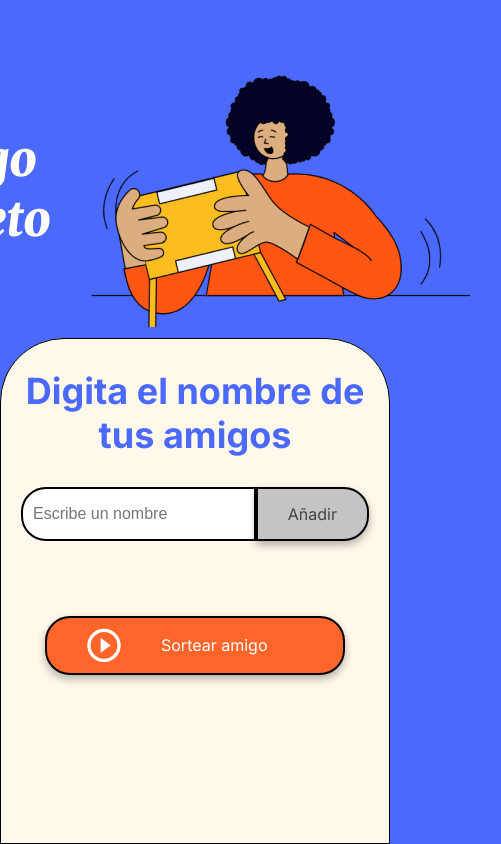
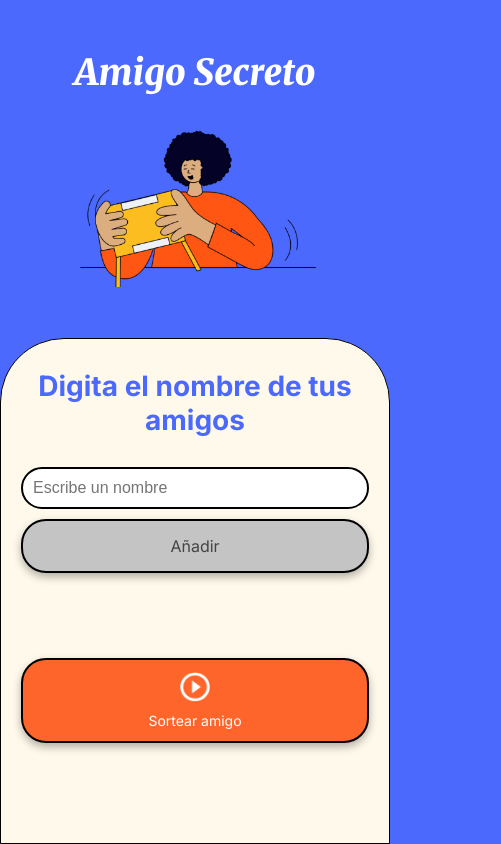
Before and after one commit to estebancastano/amigo-secreto, a plain HTML site: page index.html in a window 390 px wide. Shown: the whole page, 501 px wide, since content can reach past the window. Drawn offline with Linux system fonts and the light colour scheme.

Commit message:
Agregado responsividad

```diff
--- a/style.css
+++ b/style.css
@@ -160,3 +160,66 @@ ul {
 .button-draw:hover {
     background-color: var(--color-button-hover);
 }
+
+@media (max-width: 768px) {
+    .main-title {
+        font-size: 36px;
+        text-align: center;
+    }
+
+    .section-title {
+        font-size: 28px;
+        padding: 0 10px;
+    }
+
+    .header-banner {
+        flex-direction: column;
+        padding: 20px;
+    }
+
+    .header-banner img {
+        width: 80%;
+        height: auto;
+        margin-top: 20px;
+    }
+
+    .input-wrapper {
+        flex-direction: column;
+        align-items: stretch;
+    }
+
+    .input-name {
+        border-radius: 25px;
+        margin-bottom: 10px;
+    }
+
+    .button-add {
+        border-radius: 25px;
+    }
+
+    .button-draw {
+        flex-direction: column;
+        padding: 12px 20px;
+        font-size: 14px;
+    }
+
+    .button-draw img {
+        margin: 0 0 10px 0;
+        width: 30px;
+    }
+
+    .button-container {
+        width: 100%;
+        display: flex;
+        justify-content: center;
+        margin-top: 10px;
+    }
+
+    ul {
+        font-size: 16px;
+    }
+
+    .result-list {
+        font-size: 20px;
+    }
+}
```
